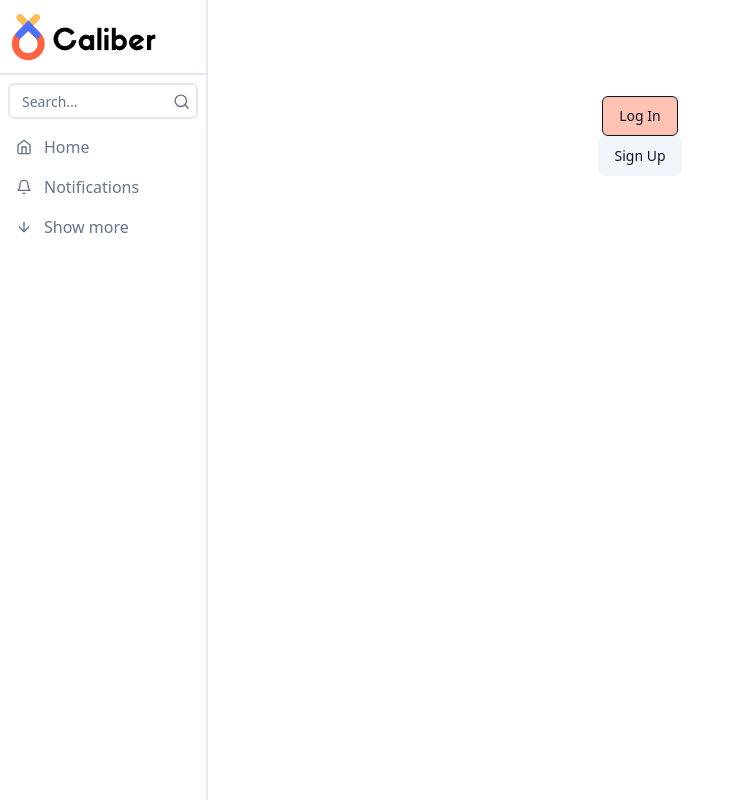
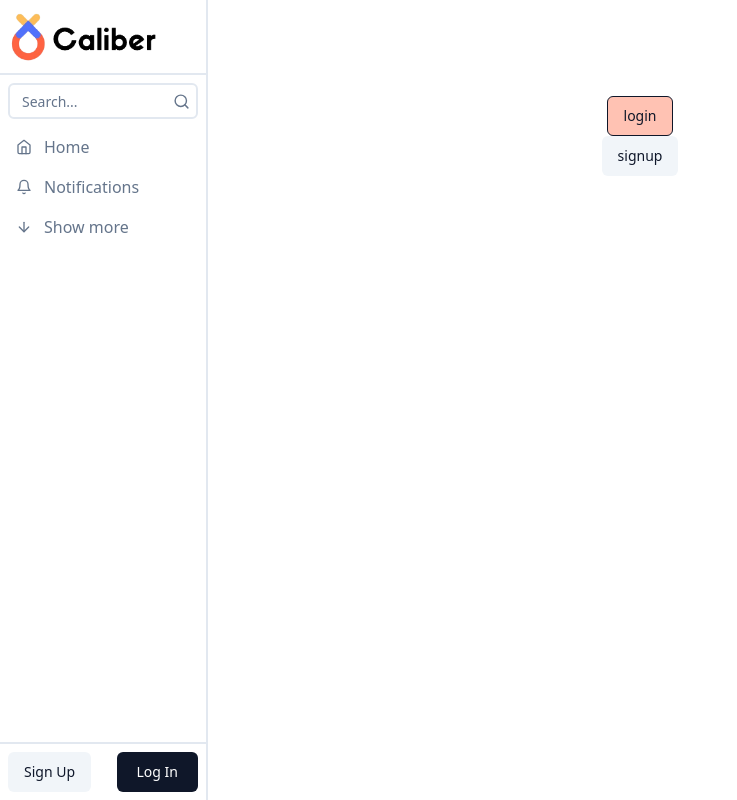
Before and after one commit to XO-Caliber/xo-caliber-v1, a Next.js app: page / in a window 1280 px wide. Shown: the whole page, without its empty margins (0-737 px from the left). Built offline with nearby package versions, Linux system fonts and the light colour scheme.

Commit message:
style: fix button hover effect

```diff
--- a/src/app/page.tsx
+++ b/src/app/page.tsx
@@ -6,12 +6,8 @@ import Link from "next/link";
 export default function Home() {
   return (
     <div className="flex min-h-screen flex-col items-center p-24 ">
-      <Button variant={"primary"}>
-        <Link href={"/login"}>Log In</Link>
-      </Button>
-      <Button variant={"secondary"}>
-        <Link href={"/signup"}>Sign Up</Link>
-      </Button>
+      <Button variant={"primary"}>login</Button>
+      <Button variant={"secondary"}>signup</Button>
     </div>
   );
 }
--- a/src/components/Navbar.tsx
+++ b/src/components/Navbar.tsx
@@ -2,6 +2,8 @@ import Image from "next/image";
 import navLogo from "../../public/images/LOGO_Trans.png";
 import { Input } from "./ui/Input";
 import { ArrowDown, BellIcon, HomeIcon, SearchIcon } from "lucide-react";
+import Link from "next/link";
+import { Button } from "./ui/Button";
 
 export const Navbar = () => {
   return (
@@ -41,6 +43,16 @@ export const Navbar = () => {
           <p className="text-muted text-base mx-1 hover:text-black">Show more</p>
         </li>
       </ul>
+      <footer className="absolute bottom-0 w-full h-max p-2 border-t-2 border-border">
+        <div className="flex items-center justify-between">
+          <Button variant={"secondary"}>
+            <Link href={"/signup"}>Sign Up</Link>
+          </Button>
+          <Button variant={"dark"} className="px-5">
+            <Link href={"/login"}>Log In</Link>
+          </Button>
+        </div>
+      </footer>
     </nav>
   );
 };
--- a/src/components/ui/Button.tsx
+++ b/src/components/ui/Button.tsx
@@ -1,36 +1,34 @@
-import * as React from 'react';
-import { Slot } from '@radix-ui/react-slot';
-import { cva, type VariantProps } from 'class-variance-authority';
+import * as React from "react";
+import { Slot } from "@radix-ui/react-slot";
+import { cva, type VariantProps } from "class-variance-authority";
 
-import { cn } from '@/lib/utils';
+import { cn } from "@/lib/utils";
 
 const buttonVariants = cva(
-  'inline-flex items-center justify-center whitespace-nowrap rounded-md text-sm font-medium ring-offset-background transition-colors focus-visible:outline-none focus-visible:ring-2 focus-visible:ring-ring focus-visible:ring-offset-2 disabled:pointer-events-none disabled:opacity-50',
+  "inline-flex items-center justify-center whitespace-nowrap rounded-md text-sm font-medium ring-offset-background transition-colors focus-visible:outline-none focus-visible:ring-2 focus-visible:ring-ring focus-visible:ring-offset-2 disabled:pointer-events-none disabled:opacity-50",
   {
     variants: {
       variant: {
         primary:
-          'bg-primary text-foreground border border-foreground hover:bg-primary/60',
-        destructive:
-          'bg-destructive text-destructive-foreground hover:bg-destructive/60',
-        outline:
-          'border border-input bg-background hover:bg-accent hover:text-accent-foreground',
+          "bg-primary text-foreground border border-foreground hover:opacity-85 hover:border-0",
+        destructive: "bg-destructive text-destructive-foreground hover:opacity-85",
+        outline: "border border-input bg-background hover:bg-accent hover:opacity-85",
         secondary:
-          'bg-secondary text-secondary-foreground hover:bg-secondary/80',
-        ghost: 'hover:bg-accent hover:text-accent-foreground',
-        link: 'text-primary underline-offset-4 hover:underline',
-        dark: 'text-white bg-foreground hover:bg-foreground/90'
+          "bg-secondary text-secondary-foreground hover:bg-transparent hover:border-2 hover:border-secondary-foreground",
+        ghost: "hover:bg-accent hover:text-accent-foreground",
+        link: "text-primary underline-offset-4 hover:underline",
+        dark: "text-white bg-foreground hover:opacity-85"
       },
       size: {
-        default: 'h-10 px-4 py-2',
-        sm: 'h-9 rounded-md px-3',
-        lg: 'h-11 rounded-md px-8',
-        icon: 'h-10 w-10'
+        default: "h-10 px-4 py-2",
+        sm: "h-9 rounded-md px-3",
+        lg: "h-11 rounded-md px-8",
+        icon: "h-10 w-10"
       }
     },
     defaultVariants: {
-      variant: 'secondary',
-      size: 'default'
+      variant: "secondary",
+      size: "default"
     }
   }
 );
@@ -43,16 +41,12 @@ export interface ButtonProps
 
 const Button = React.forwardRef<HTMLButtonElement, ButtonProps>(
   ({ className, variant, size, asChild = false, ...props }, ref) => {
-    const Comp = asChild ? Slot : 'button';
+    const Comp = asChild ? Slot : "button";
     return (
-      <Comp
-        className={cn(buttonVariants({ variant, size, className }))}
-        ref={ref}
-        {...props}
-      />
+      <Comp className={cn(buttonVariants({ variant, size, className }))} ref={ref} {...props} />
     );
   }
 );
-Button.displayName = 'Button';
+Button.displayName = "Button";
 
 export { Button, buttonVariants };
```
